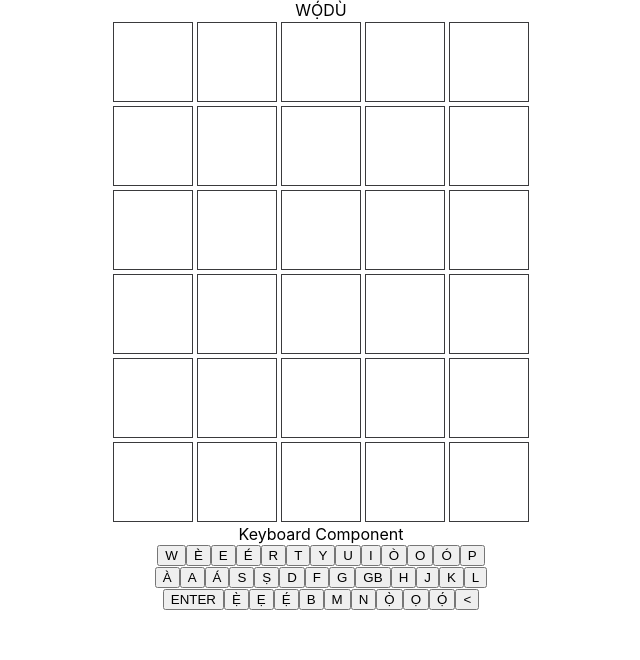
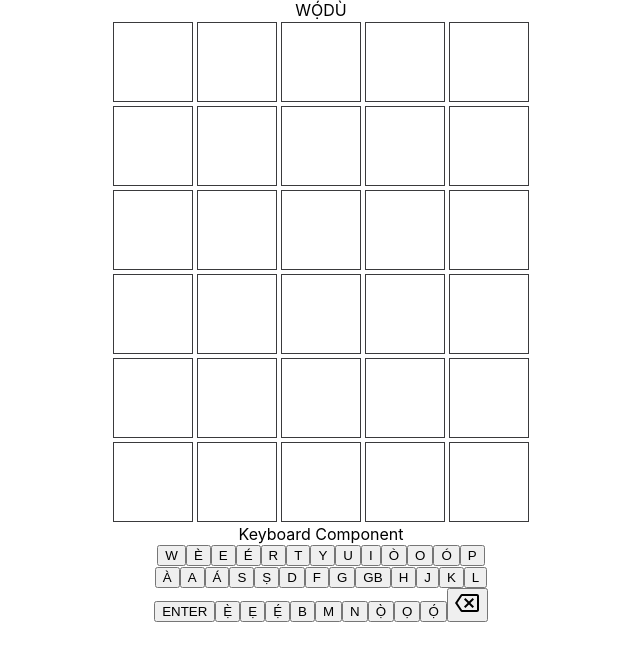
Before and after one commit to theolamide/wodu, a React (Create React App) app: page / in a window 1280 px wide. Shown: the top 660 px of the page, without its empty margins (319-959 px from the left). Built offline with nearby package versions, Linux system fonts and the light colour scheme.

Commit message:
deleting setup and working correctly

```diff
--- a/src/App.js
+++ b/src/App.js
@@ -7,27 +7,30 @@ import Keyboard from './components/Keyboard';
 
 function App() {
   let nameOfTheDay = "OLAMI"
-  const [answerDictionaryHere, setAnswerDictionaryHere] = useState(localStorage.getItem("answerDictionary") || answerDictionary)
+  const [answerDictionaryState, setAnswerDictionaryState] = useState((typeof(localStorage.getItem("answerDictionary")) === "object" ? localStorage.getItem("answerDictionary") : JSON.parse(localStorage.getItem("answerDictionary"))) || answerDictionary)
+  console.log("ANSWER DIC BACKGROUNDS", answerDictionaryState)
   const [currentAttKey, setCurrentAttKey] = useState(JSON.parse(localStorage.getItem("currentAtt")) || 1) // This refers to the key to the current row being attempted
   const [currentIndex, setCurrentIndex] = useState(JSON.parse(localStorage.getItem("currentIndex")) || 0) // This referes to the current index of the row being attempted
   const [attemptDict, setAttemptDict] = useState(JSON.parse(localStorage.getItem("attemptDict")) || attempts ) // This is the whole attempt object. The whole grid, if you will.
 
   const buttonClick = (element) => {
     if (element === 'enter'){
-      Helpers.answerCheck(currentAttKey, nameOfTheDay, setAnswerDictionaryHere, setCurrentAttKey, setCurrentIndex)
+      Helpers.answerCheck(currentAttKey, nameOfTheDay, setAnswerDictionaryState, setCurrentAttKey, setCurrentIndex)
     } else if (element === '<'){
-      return
+      Helpers.deleteCharacter(currentAttKey, currentIndex, setCurrentIndex, setAttemptDict, nameOfTheDay.length)
+      setAttemptDict(JSON.parse(localStorage.getItem("attemptDict")))
     } else {
+      if (Helpers.rowComplete(currentAttKey)) return
       let tempAttemptDict = {...attemptDict}
       let currentAttArr = tempAttemptDict[currentAttKey]
       // If already at the end, and element not "<", or "enter", do nothing.
-      if (Helpers.rowComplete(currentAttKey)) return
-      console.log("Here after last item check")
+      // console.log("Here after last item check")
 
       currentAttArr[currentIndex] = element.toUpperCase()
       tempAttemptDict[currentAttKey] = currentAttArr
       setCurrentIndex(currentIndex+1)
       setAttemptDict(tempAttemptDict)
+      localStorage.setItem("currentIndex", currentIndex)
       localStorage.setItem("attemptDict", JSON.stringify(tempAttemptDict))
     }
   }
@@ -37,22 +40,22 @@ function App() {
     <div className="App">
           {"wọ́dù".toUpperCase()}
           <div className="full-grid">
-            {attemptDict[1].map((char, index)=> <p className={`single-grid ${answerDictionaryHere[1]===null ? '' : answerDictionaryHere[1][index]}`} key={index}>{char}</p>)}
+            {attemptDict[1].map((char, index)=> <p className={`single-grid ${answerDictionaryState[1]===null ? '' : answerDictionaryState[1][index]}`} key={index}>{char}</p>)}
           </div>
           <div className="full-grid">
-            {attemptDict[2].map((char, index)=> <p className={`single-grid ${answerDictionaryHere[2]===null ? '' : answerDictionaryHere[2][index]}`} key={index}>{char}</p>)}
+            {attemptDict[2].map((char, index)=> <p className={`single-grid ${answerDictionaryState[2]===null ? '' : answerDictionaryState[2][index]}`} key={index}>{char}</p>)}
           </div>
           <div className="full-grid">
-            {attemptDict[3].map((char, index)=> <p className={`single-grid ${answerDictionaryHere[3]===null ? '' : answerDictionaryHere[3][index]}`} key={index}>{char}</p>)}
+            {attemptDict[3].map((char, index)=> <p className={`single-grid ${answerDictionaryState[3]===null ? '' : answerDictionaryState[3][index]}`} key={index}>{char}</p>)}
           </div>
           <div className="full-grid">
-            {attemptDict[4].map((char, index)=> <p className={`single-grid ${answerDictionaryHere[4]===null ? '' : answerDictionaryHere[4][index]}`} key={index}>{char}</p>)}
+            {attemptDict[4].map((char, index)=> <p className={`single-grid ${answerDictionaryState[4]===null ? '' : answerDictionaryState[4][index]}`} key={index}>{char}</p>)}
           </div>
           <div className="full-grid">
-            {attemptDict[5].map((char, index)=> <p className={`single-grid ${answerDictionaryHere[5]===null ? '' : answerDictionaryHere[5][index]}`} key={index}>{char}</p>)}
+            {attemptDict[5].map((char, index)=> <p className={`single-grid ${answerDictionaryState[5]===null ? '' : answerDictionaryState[5][index]}`} key={index}>{char}</p>)}
           </div>
           <div className="full-grid">
-            {attemptDict[6].map((char, index)=> <p className={`single-grid ${answerDictionaryHere[6]===null ? '' : answerDictionaryHere[6][index]}`} key={index}>{char}</p>)}
+            {attemptDict[6].map((char, index)=> <p className={`single-grid ${answerDictionaryState[6]===null ? '' : answerDictionaryState[6][index]}`} key={index}>{char}</p>)}
           </div>
         {/* <Grid nameOfTheDay={nameOfTheDay} /> */}
         <Keyboard
--- a/src/components/HelpersFunctions.js
+++ b/src/components/HelpersFunctions.js
@@ -19,14 +19,46 @@ export const answerDictionary = {
 const Helpers = {
     rowComplete: (currentAttKey) => {
         let attemptDict = JSON.parse(localStorage.getItem("attemptDict")) || attempts
-        console.log("ATT", attemptDict, currentAttKey)
+        // console.log("ATT", attemptDict, currentAttKey)
         let currentAtt = attemptDict[currentAttKey]
         let lastElement = currentAtt[currentAtt.length - 1]
+        // console.log("LAST ELEMENT", lastElement)
         if(lastElement[0] === " "){
             return false
         }
 
         return true
+    },
+
+    deleteCharacter: (currentAttKey, currentIndex, setCurrentIndex, setAttemptDict, answerLength) => {
+        // console.log("CURRENT INDEX", currentIndex)
+        let answerAttemptDict = (JSON.parse(localStorage.getItem("attemptDict")) || attempts)
+        if (!Helpers.rowComplete(currentAttKey) && currentIndex >= 0){
+            // console.log("IN HERE")
+            let indexToDelete = answerAttemptDict[currentAttKey].indexOf(" ")
+            if (indexToDelete > 0){
+                indexToDelete = indexToDelete - 1
+            }
+            answerAttemptDict[currentAttKey][indexToDelete] = " "
+            setCurrentIndex(indexToDelete)
+            localStorage.setItem("currentIndex", indexToDelete)
+            // console.log("ANSWER ATTEMPT", answerAttemptDict)
+            localStorage.setItem("attemptDict", JSON.stringify(answerAttemptDict))
+            setAttemptDict(answerAttemptDict)
+        } else if (Helpers.rowComplete(currentAttKey) && answerAttemptDict[currentAttKey].length === answerLength) {
+            // console.log("IN HERE 2")
+            let indexToDelete = answerAttemptDict[currentAttKey].length - 1
+            answerAttemptDict[currentAttKey][indexToDelete] = " "
+            setCurrentIndex(indexToDelete)
+            localStorage.setItem("currentIndex", indexToDelete)
+            // console.log("ANSWER ATTEMPT", answerAttemptDict)
+            localStorage.setItem("attemptDict", JSON.stringify(answerAttemptDict))
+            setAttemptDict(answerAttemptDict)
+        }
+        // If at the begining, do nothing
+        // If row outside of grid, do nothing
+        // If in the middle, pop the last populated element
+        // Update current index
     },
 
     answerCheck: (currentAttKey, nameOfTheDay, setAnswerDictionaryHere, setCurrentAttKey, setCurrentIndex) => {
@@ -37,7 +69,7 @@ const Helpers = {
             let answer = nameOfTheDay.split('')
             let answerAttempt = (JSON.parse(localStorage.getItem("attemptDict")) || attempts)[currentAttKey]
             let answerColorArr = []
-            console.log("Before For Loop")
+            // console.log("Before For Loop")
             for (let i=0; i<answer.length; i++){
                 // console.log("ENTER FOR LOOP")
                 if (answer[i] === answerAttempt[i]) {
@@ -47,21 +79,22 @@ const Helpers = {
                 } else {
                     answerColorArr[i] = "absent"
                 }
-                console.log("COLOR ARR 1", answerColorArr)
+                // console.log("COLOR ARR 1", answerColorArr)
             }
-            console.log("COLOR ARR 2", answerColorArr)
-            answerDictionary[currentAttKey] = answerColorArr
+            // console.log("COLOR ARR 2", answerColorArr)
+            let answerDictionaryFromLocal = JSON.parse(localStorage.getItem("answerDictionary")) || answerDictionary
+            answerDictionaryFromLocal[currentAttKey] = answerColorArr
             let currentAtt = JSON.parse(localStorage.getItem("currentAtt")) || 1
             currentAtt += 1
-            localStorage.setItem("answerDictionary", JSON.stringify(answerDictionary))
+            localStorage.setItem("answerDictionary", JSON.stringify(answerDictionaryFromLocal))
             localStorage.setItem("currentAtt", JSON.stringify(currentAtt))
-            setAnswerDictionaryHere(answerDictionary)
+            setAnswerDictionaryHere(answerDictionaryFromLocal)
             setCurrentAttKey(currentAtt)
             setCurrentIndex(0)
-
+            localStorage.setItem("currentIndex", 0)
         }
 
-            // If no, do nothing
+        // Else, do nothing.
     },
 
 }
--- a/src/components/Keyboard.js
+++ b/src/components/Keyboard.js
@@ -12,7 +12,9 @@ const Keyboard = ({buttonClick}) => {
                 <div key={index}>
                     {arr.map((element, idx) =>
                         <button key={idx} onClick={()=> buttonClick(element)}>
-                            {element.toUpperCase()}
+                            {element === '<' ? <svg xmlns="http://www.w3.org/2000/svg" height="25" viewBox="0 0 25 25" width="25">
+    <path fill="black" d="M22 3H7c-.69 0-1.23.35-1.59.88L0 12l5.41 8.11c.36.53.9.89 1.59.89h15c1.1 0 2-.9 2-2V5c0-1.1-.9-2-2-2zm0 16H7.07L2.4 12l4.66-7H22v14zm-11.59-2L14 13.41 17.59 17 19 15.59 15.41 12 19 8.41 17.59 7 14 10.59 10.41 7 9 8.41 12.59 12 9 15.59z"></path>
+  </svg> : element.toUpperCase()}
                         </button>
                         )}
                 </div>)}
```
